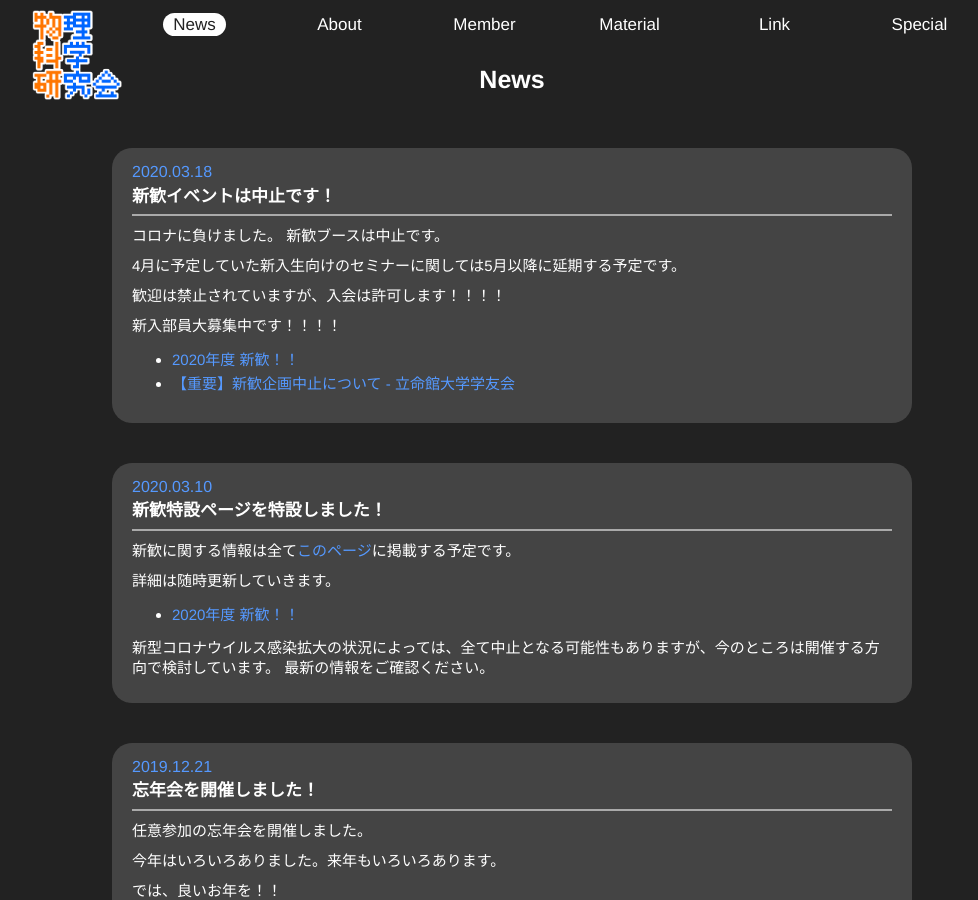
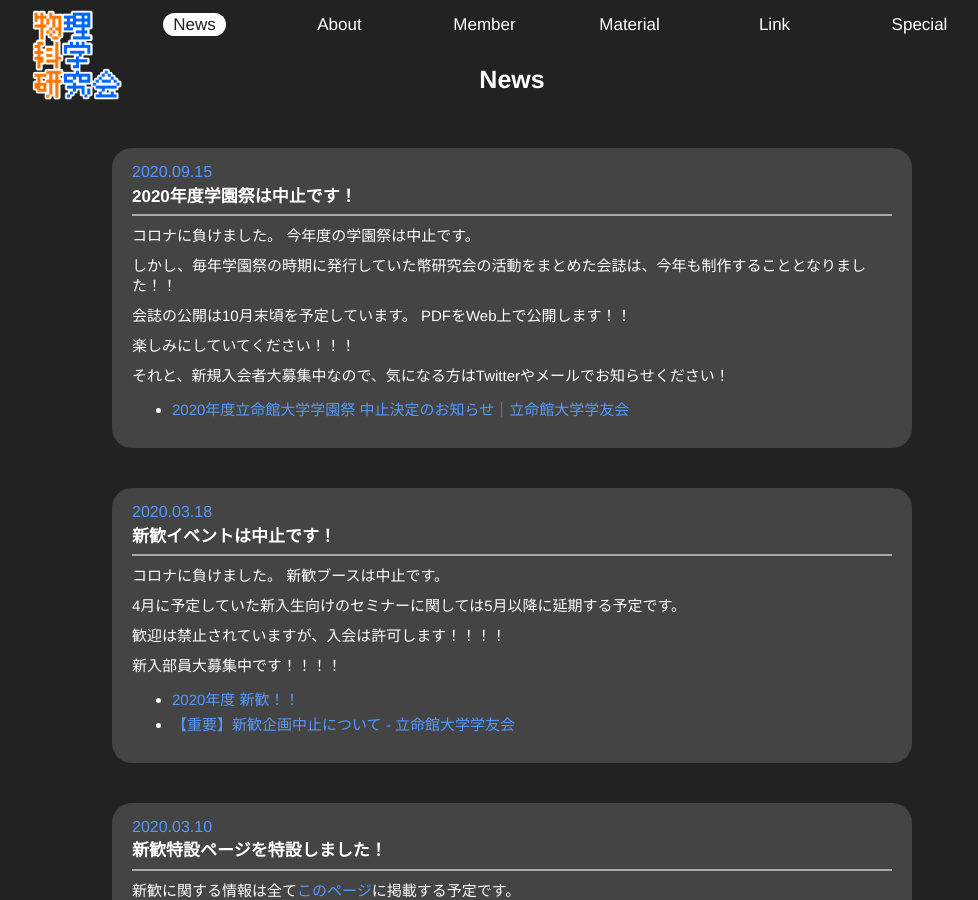
Before and after one commit to vuccaken/vuccaken.github.io, a Jekyll site: the page built from _pages/news.html, in a window 1280 px wide and 900 px high. Shown: the whole window, without its empty margins (128-1106 px from the left). Built offline with Jekyll 4.4.1, drawn with Linux system fonts in a browser that asks for light colours; comment, search, counter and statistics services are not loaded.

Commit message:
記事更新
2020年度学園祭中止のお知らせ

```diff
--- a/_pages/special.md
+++ b/_pages/special.md
@@ -22,6 +22,7 @@ chirashi2020:
 
 学園祭の団体企画内容などが書いてあります。
 
+- 2020年度 学園祭！　は中止になりました (T_T)
 - [2019年度 学園祭！]({{ site.baseurl }}/pages/events/fes2019.html)
 - [2018年度 学園祭！]({{page.rp2017xy}}/festival2018.html){:target="_blank"}
 - [2017年度 学園祭！]({{page.rp2017xy}}/festival2017.html){:target="_blank"}
--- /dev/null
+++ b/_posts/2020-09-15-festival.md
@@ -0,0 +1,17 @@
+---
+title: 2020年度学園祭は中止です！
+---
+
+コロナに負けました。
+今年度の学園祭は中止です。
+
+しかし、毎年学園祭の時期に発行していた幣研究会の活動をまとめた会誌は、今年も制作することとなりました！！
+
+会誌の公開は10月末頃を予定しています。
+PDFをWeb上で公開します！！
+
+楽しみにしていてください！！！
+
+それと、新規入会者大募集中なので、気になる方はTwitterやメールでお知らせください！
+
+- [2020年度立命館大学学園祭 中止決定のお知らせ｜立命館大学学友会](https://www.ritsumei.club/2020/0831_8951/){:target="_blank"}
```
